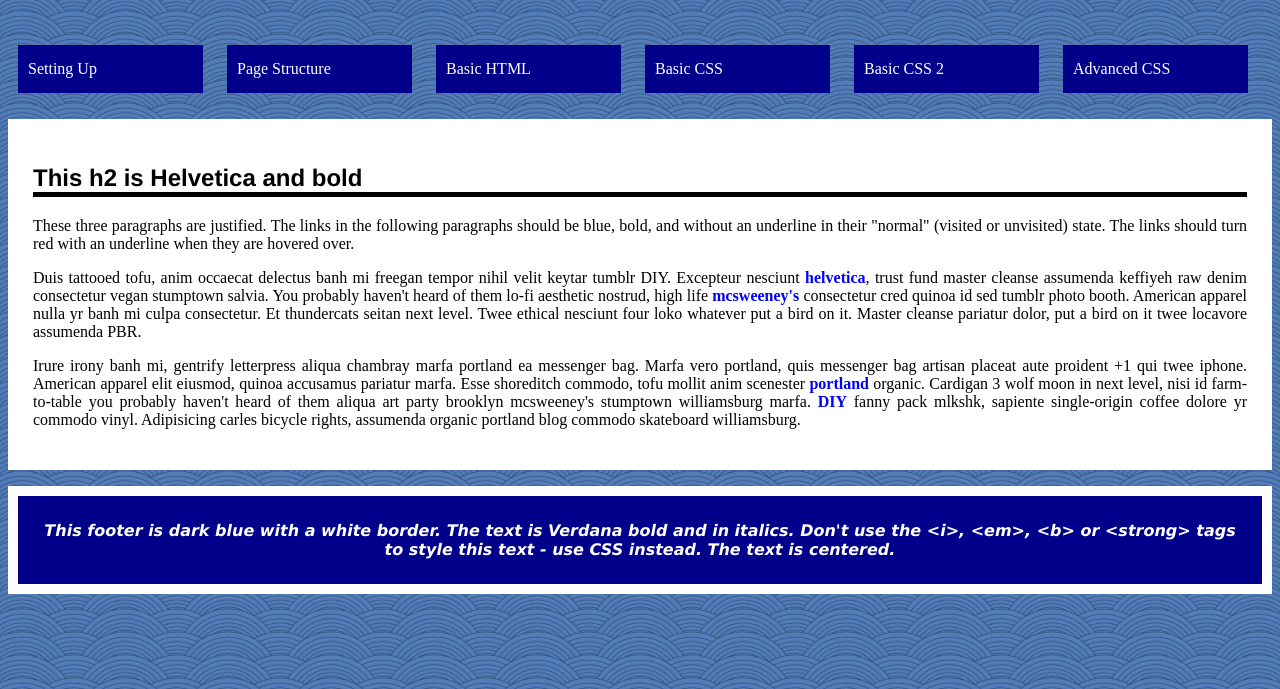
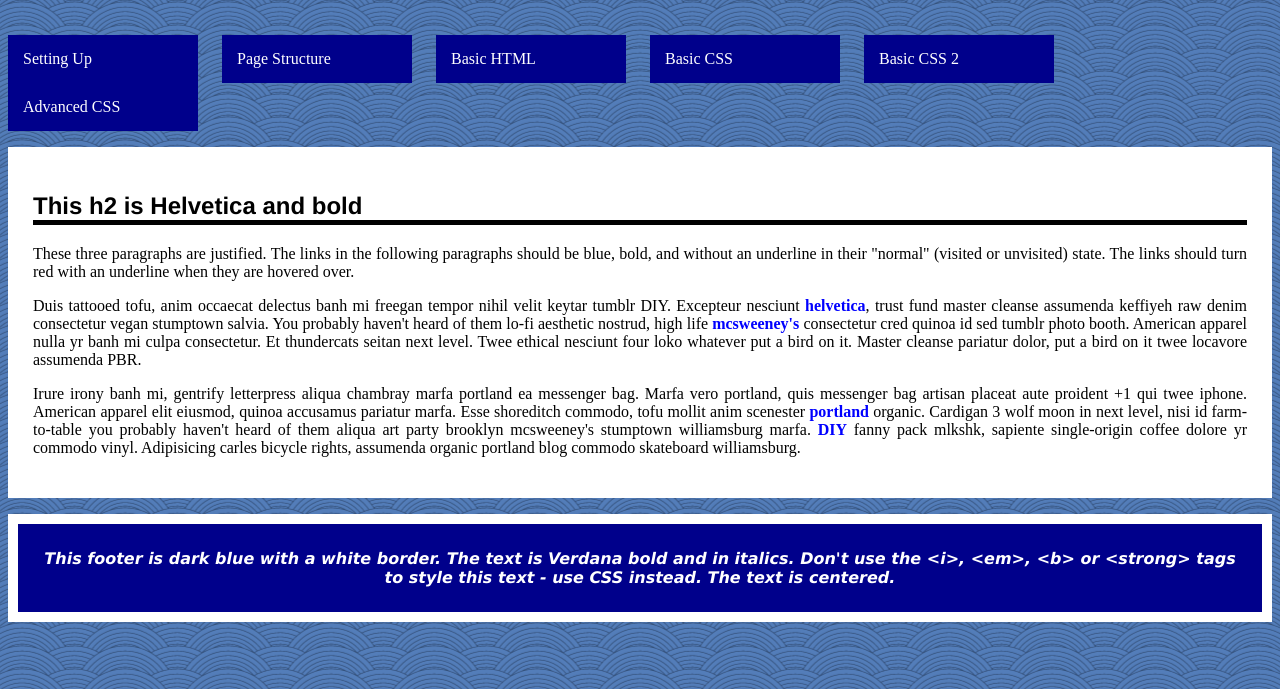
Before and after one commit to JaxHenrichs/CTK231, a plain HTML site: page Assignment5/assignment5.html in a window 1280 px wide. Shown: the part 111-800 px from the top of the page. Drawn offline with Linux system fonts and the light colour scheme.

Commit message:
formatting changes

```diff
--- a/Assignment5/Style.css
+++ b/Assignment5/Style.css
@@ -25,8 +25,8 @@ h2{
 .nav li{
     text-align: left;
     background-color: darkblue;
-    padding: 15px 25px 15px 10px;
-    margin: 10px;
+    padding: 15px 25px 15px 15px;
+    margin-right: 20px;
     display: inline-block;
     width: 150px;
 }
```
